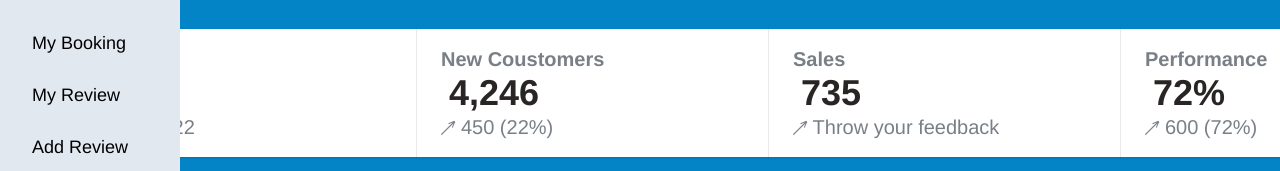
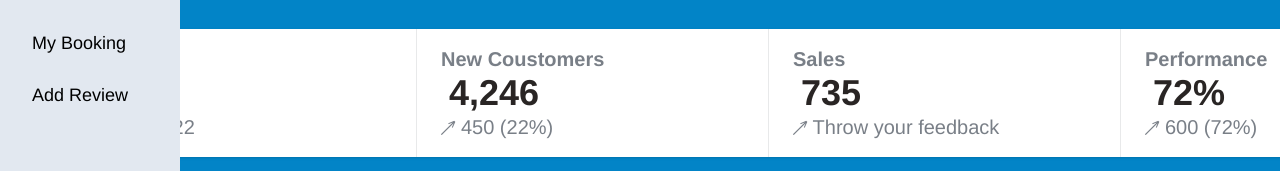
Before and after one commit to team-binarybrains/eventy-client-site, a React (Create React App) app: page /dashboard in a window 1280 px wide. Shown: the part 131-302 px from the top of the page. Built offline with nearby package versions, Linux system fonts and the light colour scheme; no server answers; sample sign-in values are in the browser's storage; a web font is replaced by a local one.

Commit message:
my review

```diff
--- a/src/Components/Dashboard/Dashboard.js
+++ b/src/Components/Dashboard/Dashboard.js
@@ -72,11 +72,11 @@ const DashBoard = () => {
                   My Booking
                 </CustomLink>
               </li>}
-              {admin || <li className="py-1 text-lg hover:bg-slate-300 rounded">
+              {/* {admin || <li className="py-1 text-lg hover:bg-slate-300 rounded">
                 <CustomLink className="" to={"/dashboard/review"}>
                   My Review
                 </CustomLink>
-              </li>}
+              </li>} */}
               {admin || <li className="py-1 text-lg hover:bg-slate-300 rounded">
                 <CustomLink className="" to={"/dashboard/add-review"}>
                   Add Review
```
